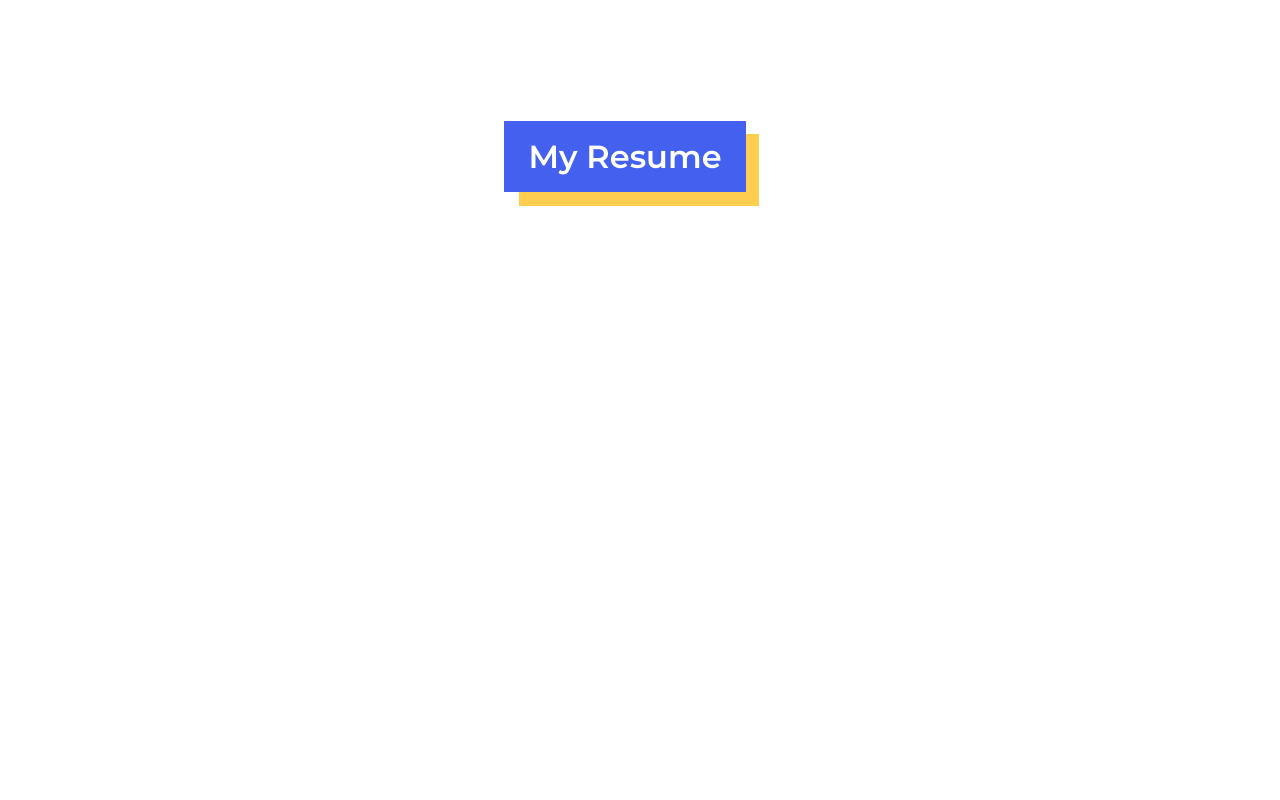
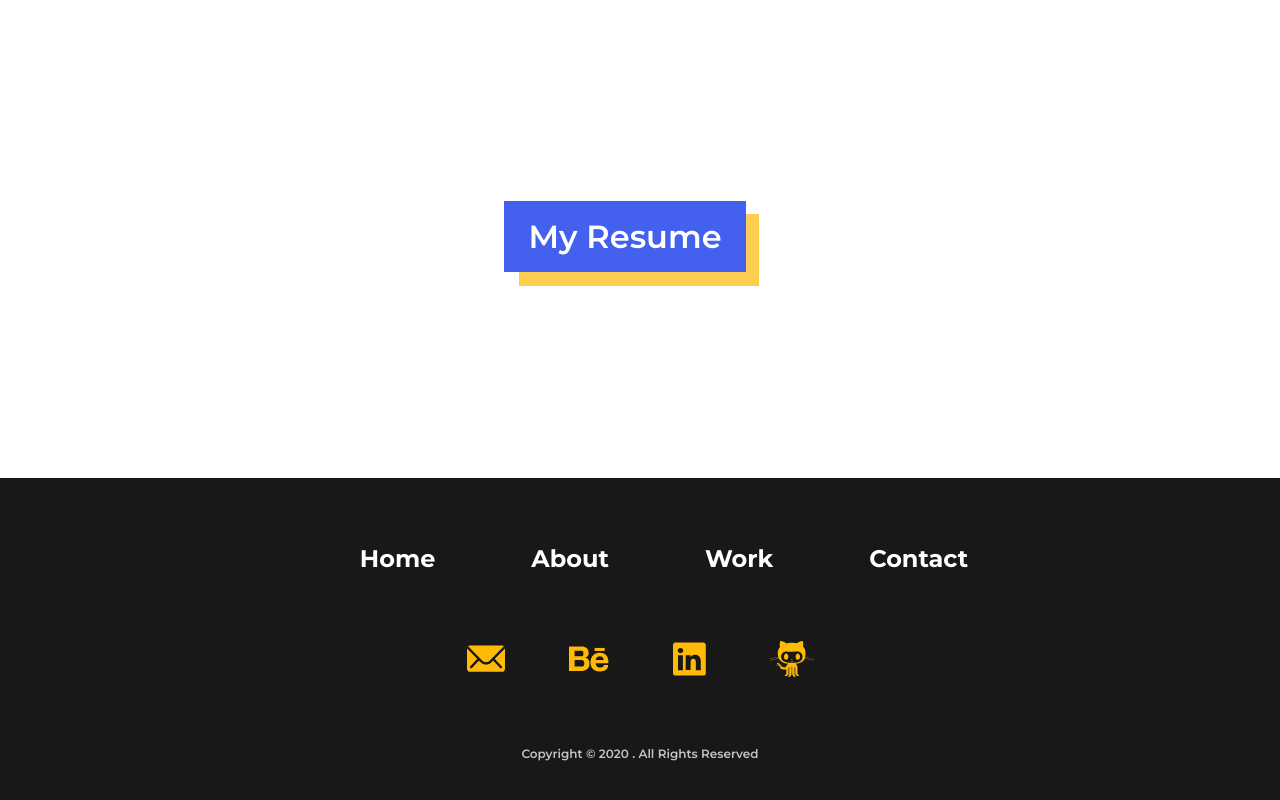
Before and after one commit to Scavengerizer/Portfolio, a React (Create React App) app: page / in a window 1280 px wide. Shown: the part 5900-6700 px from the top of the page. Before the commit the page ends 6218 px from the top, so only its background shows below. Built offline with nearby package versions, Linux system fonts and the light colour scheme.

Commit message:
completed footer

```diff
--- a/src/App.js
+++ b/src/App.js
@@ -6,7 +6,7 @@ import Home from "./components/02 home";
 import About from "./components/03 about";
 import Work from "./components/04 work";
 import Contact from "./components/05 contact";
-// import Footer from "./components/05 footer";
+import Footer from "./components/06 footer";
 
 import "./styles/app.scss";
 
@@ -61,6 +61,7 @@ function App() {
       <About />
       <Work />
       <Contact />
+      <Footer />
     </div>
   );
 }
--- a/src/components/05 contact.js
+++ b/src/components/05 contact.js
@@ -13,7 +13,7 @@ function Contact() {
           <div className='contact-heading'>
             <h1>Contact Me</h1>
           </div>
-          <div className='row'>
+          <div className='contact-contents row'>
             <div className='contact-text'>
               <h3>Have a project idea in mind ? </h3>
               <h5>Let’s get started</h5>
--- /dev/null
+++ b/src/components/06 footer.js
@@ -0,0 +1,39 @@
+import React from "react";
+import email from "../assets/svg/email.svg";
+import behance from "../assets/svg/behance.svg";
+import linkedin from "../assets/svg/linkedin.svg";
+import github from "../assets/svg/github.svg";
+// import { Link } from "react-router-dom";
+
+function Footer() {
+  return (
+    <footer>
+      <div className='col v-center'>
+        {/* <div className='footer_logo'>
+          <span>Photography</span>
+        </div> */}
+        <div className='footer_links'>
+          <div className='row'>
+            <a href='#'>Home</a>
+            <a href='#'>About</a>
+            <a href='#'>Work</a>
+            <a href='#'>Contact</a>
+          </div>
+        </div>
+        <div className='footer_pics'>
+          <div className='row'>
+            <img src={email} alt='' />
+            <img src={behance} alt='' />
+            <img src={linkedin} alt='' />
+            <img src={github} alt='' />
+          </div>
+        </div>
+        <div className='footer_copyright'>
+          <span>Copyright © 2020 . All Rights Reserved</span>
+        </div>
+      </div>
+    </footer>
+  );
+}
+
+export default Footer;
--- a/src/styles/app.scss
+++ b/src/styles/app.scss
@@ -11,6 +11,7 @@
 @import "./components/03\ about.scss";
 @import "./components/04\ work.scss";
 @import "./components/05\ contact.scss";
+@import "./components/06\ footer.scss";
 // @import "./components/06\ media\ queries.scss";
 * {
   cursor: none;
--- a/src/styles/components/05 contact.scss
+++ b/src/styles/components/05 contact.scss
@@ -28,6 +28,9 @@
           left: -5%;
           opacity: 0.6;
         }
+      }
+      .contact-contents {
+        margin-top: 5em;
       }
       .row {
         justify-content: space-between;
--- /dev/null
+++ b/src/styles/components/06 footer.scss
@@ -0,0 +1,36 @@
+footer {
+  margin-top: 10em;
+  min-height: 350px;
+  background-color: $dark-grey;
+  .col {
+    min-height: 350px;
+    justify-content: space-around;
+    align-items: center;
+    .footer_links {
+      margin-top: 2em;
+      margin-left: 3em;
+      a {
+        padding: 0 2em;
+        color: $white;
+        font: 700 1.5rem $M;
+        transition: 0.6s;
+      }
+      a:hover {
+        color: $blue;
+        transition: 0.6s;
+      }
+    }
+    .footer_pics {
+      img {
+        margin: 0 2em;
+      }
+    }
+    .footer_copyright {
+      span {
+        color: $light-grey;
+        font: 400 0.75rem $M;
+      }
+      margin-bottom: 2em;
+    }
+  }
+}
```
Also changed, not shown: src/components/05 footer.js (deleted, +0 -33 lines), src/styles/components/05 footer.scss (added).
